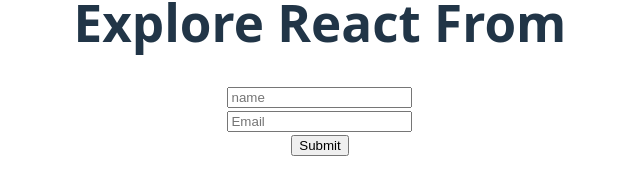
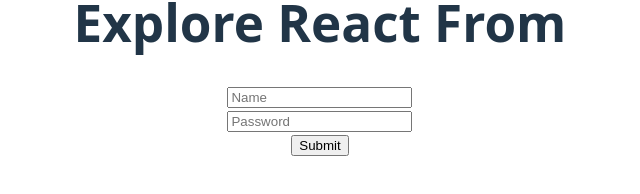
Before and after one commit to Arun-DEV-prog/react-from-handle, a React (Vite) app: page / in a window 1280 px wide. Shown: the part 342-536 px from the top of the page, without its empty margins (320-960 px from the left). Built offline with nearby package versions, Linux system fonts and the light colour scheme.

Commit message:
from onchange event

```diff
--- a/src/App.jsx
+++ b/src/App.jsx
@@ -1,5 +1,6 @@
 
 import './App.css'
+import ControlFeild from './ControlFeild/ControlFeild'
 import FromAction from './FromAction/FromAction'
 import SimpleForm from './SimpleForm/SimpleForm'
 
@@ -10,7 +11,8 @@
     <>
        <h1>Explore React From</h1>
         {/* <SimpleForm></SimpleForm> */}
-       <FromAction></FromAction>
+       {/* <FromAction></FromAction> */}
+        <ControlFeild></ControlFeild>
     </>
   )
 }
--- /dev/null
+++ b/src/ControlFeild/ControlFeild.jsx
@@ -0,0 +1,27 @@
+import React, { useState } from 'react'
+
+const ControlFeild = () => {
+
+     const [password,setPassword]=useState('')
+
+     const handleSubmit=(e)=>{
+         e.preventDefault();
+          console.log(e.target.password.value)
+     }
+      const handleOnchange=(e)=>{
+         console.log(e.target.value)
+      }
+  return (
+    <div>
+        <form onSubmit={handleSubmit}>
+        <input type="text" name="name" id="" placeholder='Name' />
+       <br />
+       <input type="password" onChange={handleOnchange} defaultValue={password} name="password" id="" required  placeholder='Password'/>
+       <br />
+        <input type="submit" value="Submit" />
+        </form>
+    </div>
+  )
+}
+
+export default ControlFeild
```
